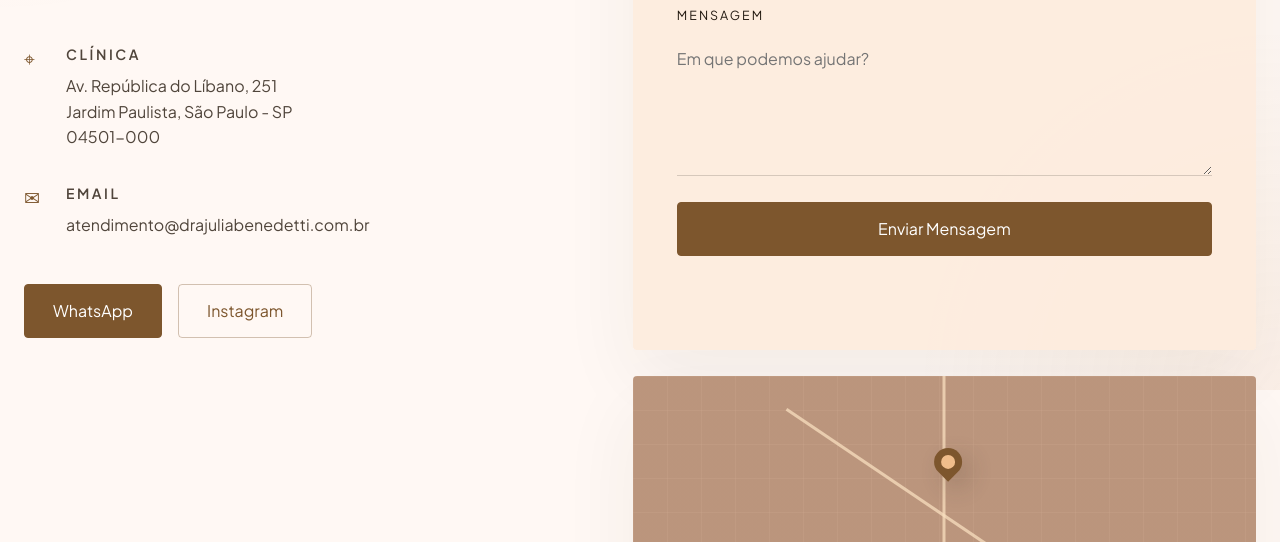
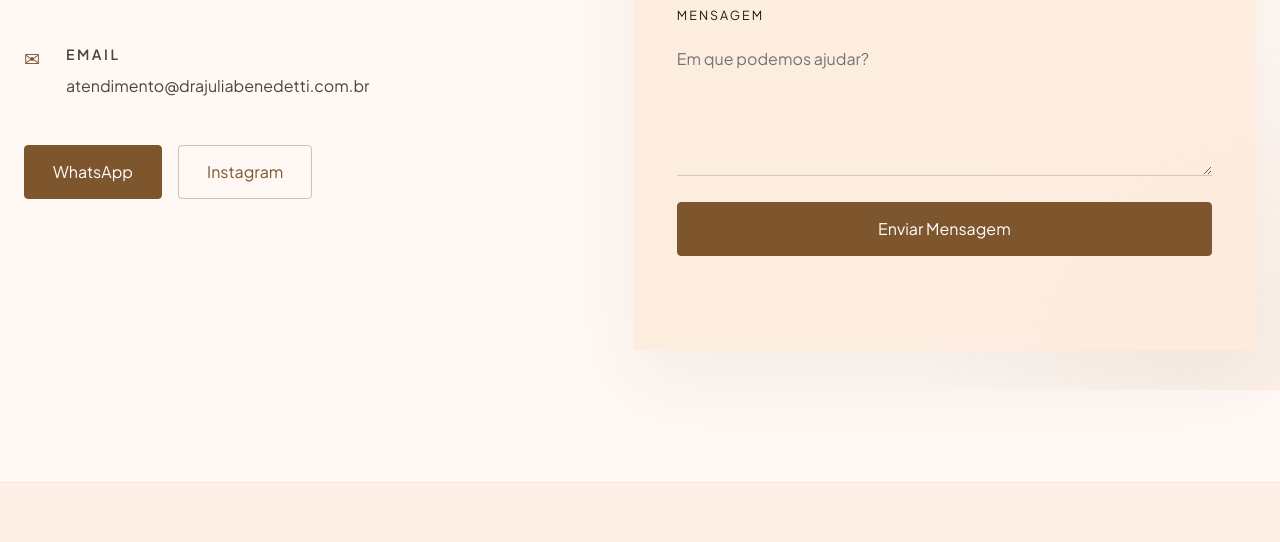
Before and after one commit to lmos0/website_drajuliabenedetti, a website: page contato.html in a window 1280 px wide. Shown: the part 410-952 px from the top of the page. Drawn offline with nearby package versions, Linux system fonts and the light colour scheme.

Commit message:
adjust layout in contato.html; add margin to form layout in styles.css

```diff
--- a/assets/css/styles.css
+++ b/assets/css/styles.css
@@ -741,6 +741,7 @@ textarea {
   display: flex;
   flex-wrap: wrap;
   gap: 16px;
+  margin-top: 8px;
 }
 
 .form-card {
--- a/contato.html
+++ b/contato.html
@@ -83,20 +83,6 @@
 
               <div class="contact-details">
                 <div class="detail">
-                  <div class="detail-icon">⌖</div>
-                  <div>
-                    <h3>Clínica</h3>
-                    <div class="muted">
-                      Av. República do Líbano, 251
-                      <br />
-                      Jardim Paulista, São Paulo - SP
-                      <br />
-                      04501-000
-                    </div>
-                  </div>
-                </div>
-
-                <div class="detail">
                   <div class="detail-icon">✉</div>
                   <div>
                     <h3>Email</h3>
@@ -161,9 +147,6 @@
                 </form>
               </div>
 
-              <div class="map-card" aria-hidden="true">
-                <span class="map-pin"></span>
-              </div>
             </div>
           </div>
         </section>
```
